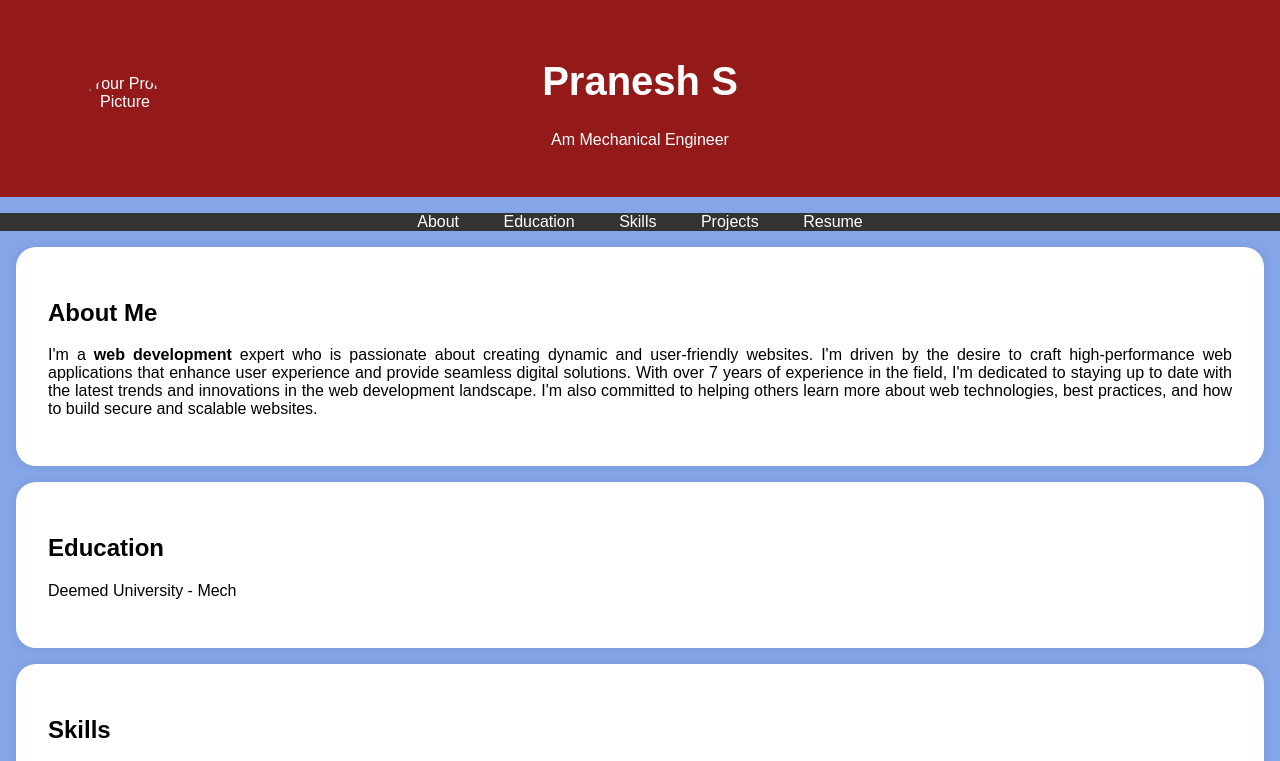
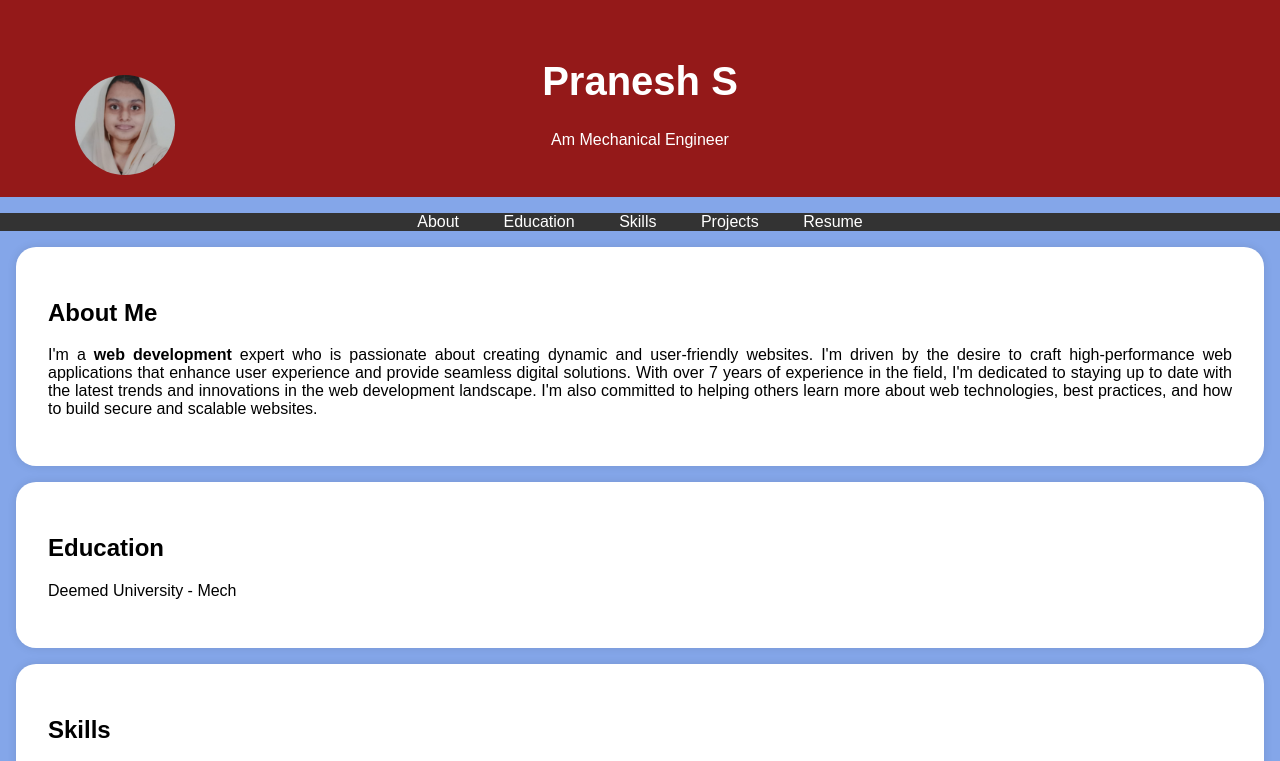
Before and after one commit to mughaisina/Digital-portfolio-, a plain HTML site: page index.html in a window 1280 px wide. Shown: the top 761 px of the page. Drawn offline with Linux system fonts and the light colour scheme.

Commit message:
Update index.html

```diff
--- a/index.html
+++ b/index.html
@@ -95,7 +95,7 @@
     <header>
         <div class="header-content">
             <!-- Add your profile picture here -->
-            <img src="passport photo.jpg" alt="Your Profile Picture" class="profile-picture">
+            <img src="IMG_20250403_095739.jpg" alt="Your Profile Picture" class="profile-picture">
             <h1>Pranesh S</h1>
             <p>Am Mechanical Engineer</p>
         </div>
```
